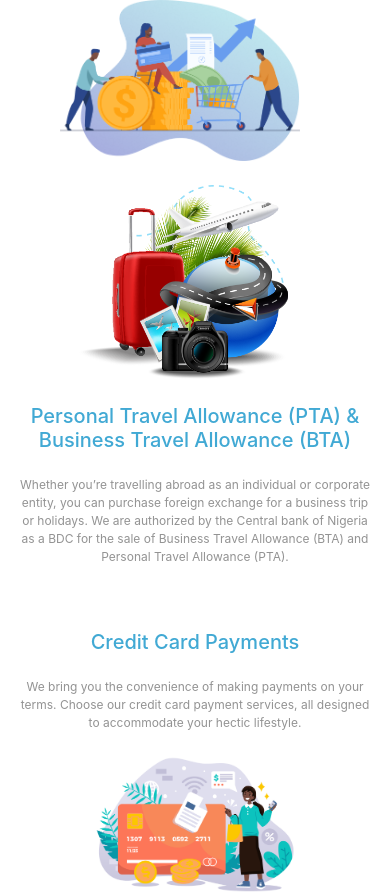
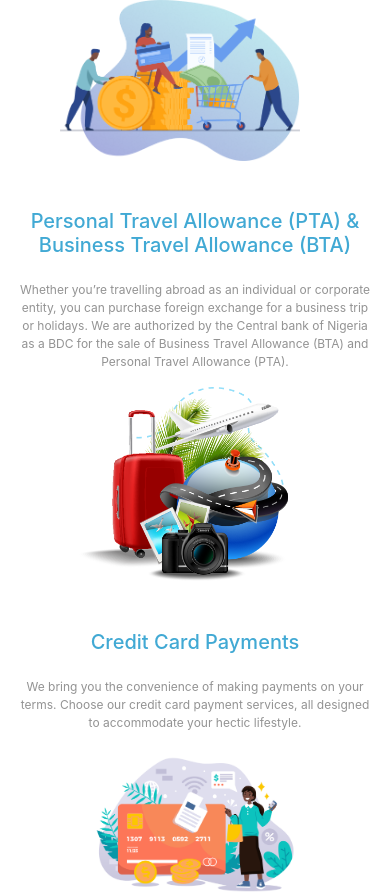
Before and after one commit to DamiCode18/canary, a React (Create React App) app: page / in a window 390 px wide. Shown: the part 1612-2504 px from the top of the page. Built offline with nearby package versions, Linux system fonts and the light colour scheme.

Commit message:
last update

```diff
--- a/src/Components/Home.css
+++ b/src/Components/Home.css
@@ -13,10 +13,6 @@
     max-width: 30rem;
     text-align: right;
     font-size: 18px;
-}
-.flex{
-    display: flex !important;
-    flex-wrap: wrap !important;
 }
 .img-width{
 max-width: 420px;
@@ -34,6 +30,10 @@
         max-width: 30rem;
         text-align: center;
         font-size: 12px;
+    }
+    .flex{
+        flex-wrap: wrap-reverse;
+        flex-direction: row-reverse;
     }
 }
 @media only screen and (min-width: 481px) and (max-width: 600px){
--- a/src/Components/Home.js
+++ b/src/Components/Home.js
@@ -8,7 +8,7 @@
     return (
         <div className="container mt-4">
             <h1 className="h1-fnt">Why you should trade with us</h1>
-            <div className="row container flex mt-4">
+            <div className="row container mt-4">
                 <div className="col-md-6 col-sm-12">
                     <h5 className="my-4">Cash Purchase <br/> Sales Forex</h5>
                     <p className="p-left">You can order cash to buy and sell easily with us at our office anytime during the business hours of the week. Call Donnette BDC for your cash purchase and sales of Forex to discuss and agree rates for immediate payment.</p>
@@ -26,7 +26,7 @@
                     <p className="p-right">Whether you’re travelling abroad as an individual or corporate entity,  you can purchase foreign exchange for a business trip or holidays. We are authorized by the Central bank of Nigeria as a BDC for the sale of Business Travel Allowance (BTA) and Personal Travel Allowance (PTA).</p>
                 </div>
             </div>
-            <div className="row flex mt-4">
+            <div className="row mt-4">
                 <div className="col-md-6 col-sm-12">
                     <h5 className="my-4">Credit Card Payments</h5>
                     <p className="p-left">We bring you the convenience of making payments on your terms. Choose our credit card payment services, all designed to accommodate your hectic lifestyle.</p>
```
